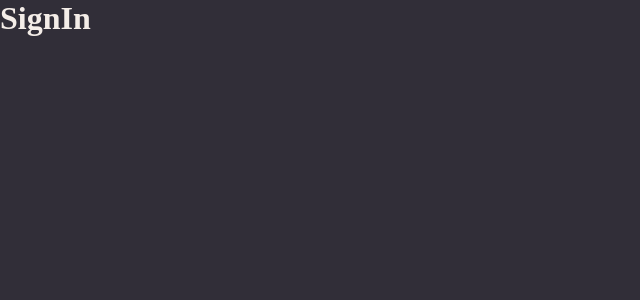
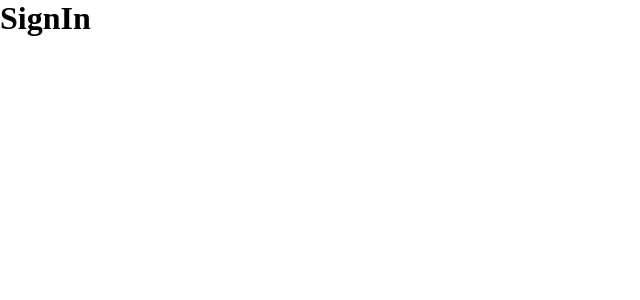
Before and after one commit to AdrielKlem/food-explorer-frontend, a React (Vite) app: page / in a window 1280 px wide. Shown: the top 300 px of the page, without its empty margins (0-640 px from the left). Built offline with nearby package versions, Linux system fonts and the light colour scheme.

Commit message:
update themes

```diff
--- a/src/styles/theme.js
+++ b/src/styles/theme.js
@@ -1,15 +1,24 @@
 export default {
   COLORS: {
-    BACKGROUND_900: "#232129",
-    BACKGROUND_800: "#312E38",
-    BACKGROUND_700: "#3E3B47",
+    DARK_1000: "#192227",
+    DARK_900: "#0D1D25",
+    DARK_800: "#0D161B",
+    DARK_700: "#3E3B47",
+    DARK_600: "#00111A",
+    DARK_400: "#000A0F",
 
-    WHITE: "#F4EDE8",
-    ORANGE: "#FF9000",
+    LIGHT_100: "#FFFFFF",
+    LIGHT_200: "#FFFAF1",
+    LIGHT_300: "#E1E1E6",
+    LIGHT_400: "#C4C4CC",
+    LIGHT_500: "#7C7C8A",
+    LIGHT_600: "#76797B",
+    LIGHT_700: "#4D585E",
 
-    GRAY_100: "#999591",
-    GRAY_300: "#666360",
+    CAKE_100: "#065E7C",
+    CAKE_200: "#82F3FF",
 
-    RED: "#FF002E"
+    TOMATO_100: "#750310",
+    TOMATO_400: "#AB4D55",
   }
 }
```
